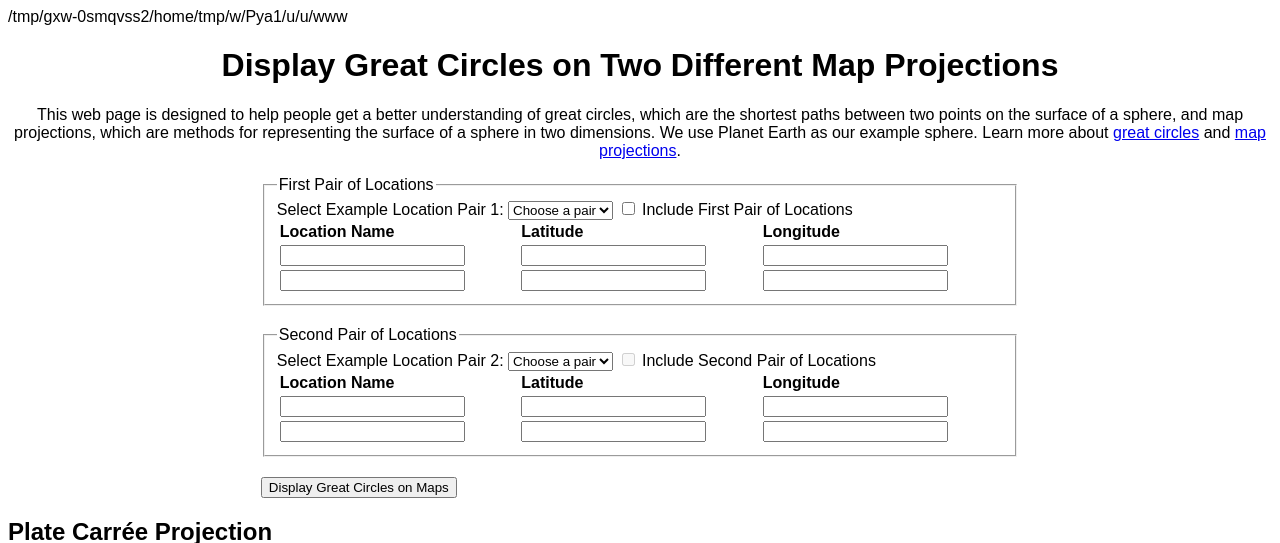
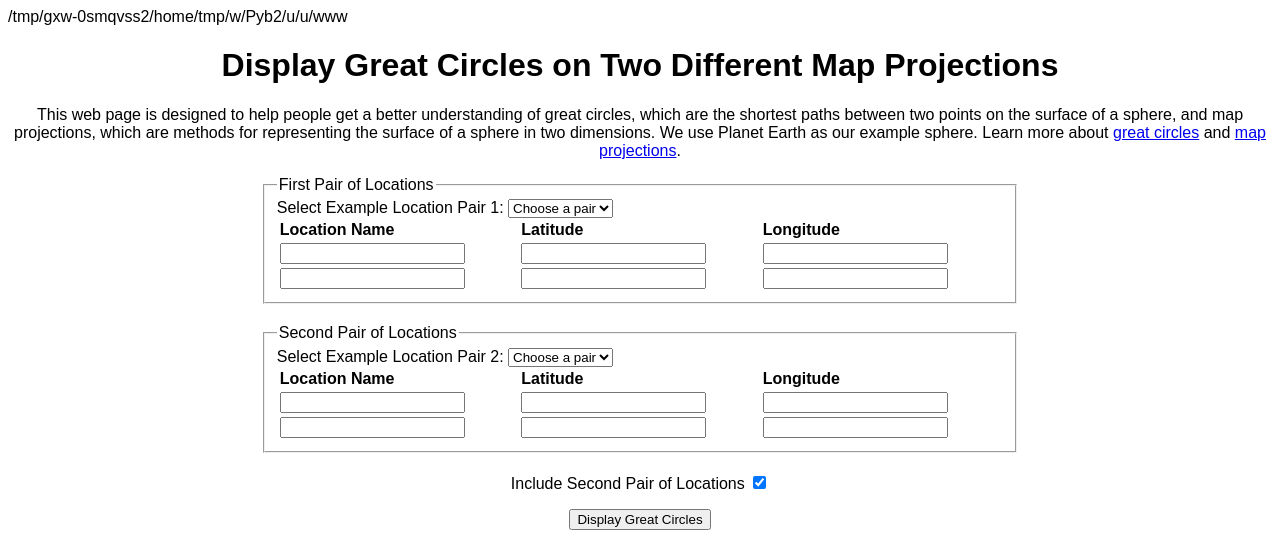
Before and after one commit to zartyblartfast/GreatCircle_MapProjections, a Flask app: page / in a window 1280 px wide. Shown: the top 543 px of the page. Run offline with Flask 3, Linux system fonts and the light colour scheme; parts of the project's set-up code (start-up, migrations or seed data) failed here and were passed over.

Commit message:
Update index.html

```diff
--- a/templates/index.html
+++ b/templates/index.html
@@ -18,8 +18,6 @@
                 <select id="dropdown1">
                     <option value="" selected="selected">Choose a pair</option>
                 </select>
-                <input type="checkbox" id="includeFirstPair" name="plotFirstPair" {% if plot_first_pair %} checked {% endif %}>
-                <label for="includeFirstPair">Include First Pair of Locations</label>
             </div>
             <table>
                 <tr>
@@ -47,8 +45,6 @@
                 <select id="dropdown2">
                     <option value="" selected="selected">Choose a pair</option>
                 </select>
-                <input type="checkbox" id="includeSecondPair" name="plotSecondPair" {% if plot_second_pair %} checked {% endif %} disabled>
-                <label for="includeSecondPair">Include Second Pair of Locations</label>
             </div>
             <table>
                 <tr>
@@ -68,12 +64,19 @@
                 </tr>
             </table>
         </fieldset>
-        <button type="submit" id="submitButton">Display Great Circles on Maps</button>
+
+        <p><label for="includeSecondPair">Include Second Pair of Locations</label> <input type="checkbox" id="includeSecondPair" name="plotSecondPair" {% if plot_second_pair %} checked {% endif %}>
+
+        <p><button type="submit">Display Great Circles</button><img src="{{ url_for('static', filename='globe-joypixels.gif') }}" id="spinner" style="display: none"></p>
+
     </form>
 
-    <h2>Plate Carrée Projection</h2>
-    <img src="{{url_for('static', filename=filename_plate_carree)}}">
-    <h2>Azimuthal Equidistant Projection</h2>
-    <img src="{{url_for('static', filename=filename_azimuthal_equidistant)}}">
+    <!-- Add the img tags here -->
+    <img src="{{ url_for('serve_map1', filename=filename_plate_carree) }}" alt="PlateCarree projection" id="mapImage1">
+    <img src="{{ url_for('serve_map2', filename=filename_azimuthal_equidistant) }}" alt="AzimuthalEquidistant projection" id="mapImage2">
+
+    <div id="mapProjection1"></div>
+    <div id="mapProjection2"></div>
 </body>
+<script src="{{ url_for('static', filename='script.js') }}"></script>
 </html>
```
